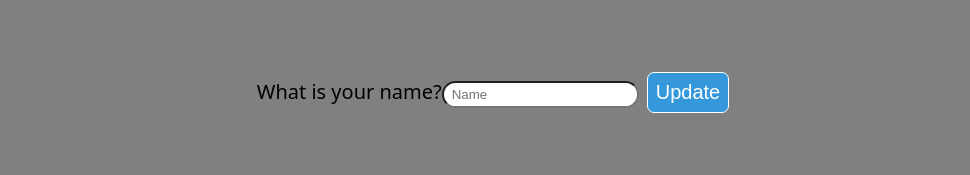
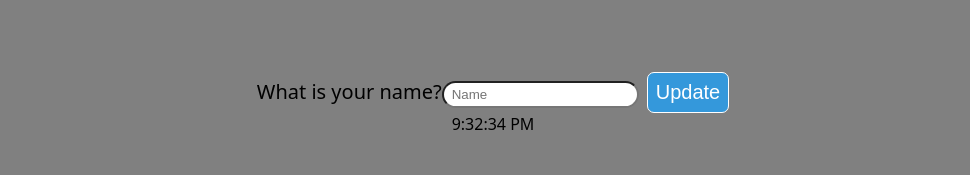
Before and after one commit to cw417/react-homepage, a React (Create React App) app in the folder client/: page / in a window 1280 px wide. Shown: the top 175 px of the page, without its empty margins (147-1117 px from the left). Built offline with nearby package versions, Linux system fonts and the light colour scheme; no server answers; the HTML template or start-up script is replaced by a standard one.

Commit message:
Add clock

```diff
--- /dev/null
+++ b/client/src/components/Clock.js
@@ -0,0 +1,24 @@
+import React, { useState, useEffect } from 'react'
+
+export default function Clock() {
+
+  const [ date, setdate ] = useState(new Date());
+
+  useEffect(() => {
+    const timer = setInterval(refresh, 1000);
+    return function cleanup() {
+      clearInterval(timer);
+    }
+  }, [])
+
+  function refresh() {
+    /**
+     * Refresh clock to current time.
+     */
+    setdate(new Date());
+  }
+
+  return (
+    <span>{date.toLocaleTimeString()}</span>
+  )
+}
--- a/client/src/components/Header.js
+++ b/client/src/components/Header.js
@@ -1,5 +1,6 @@
 import React, { useRef } from 'react'
 import Input from './Input';
+import Clock from './Clock';
 
 export default function Header({ name, updateName }) {
 
@@ -31,6 +32,7 @@ export default function Header({ name, updateName }) {
           placeholder={'Name'}
         />
       </div>
+      <Clock />
     </div>
   )
 }
```
